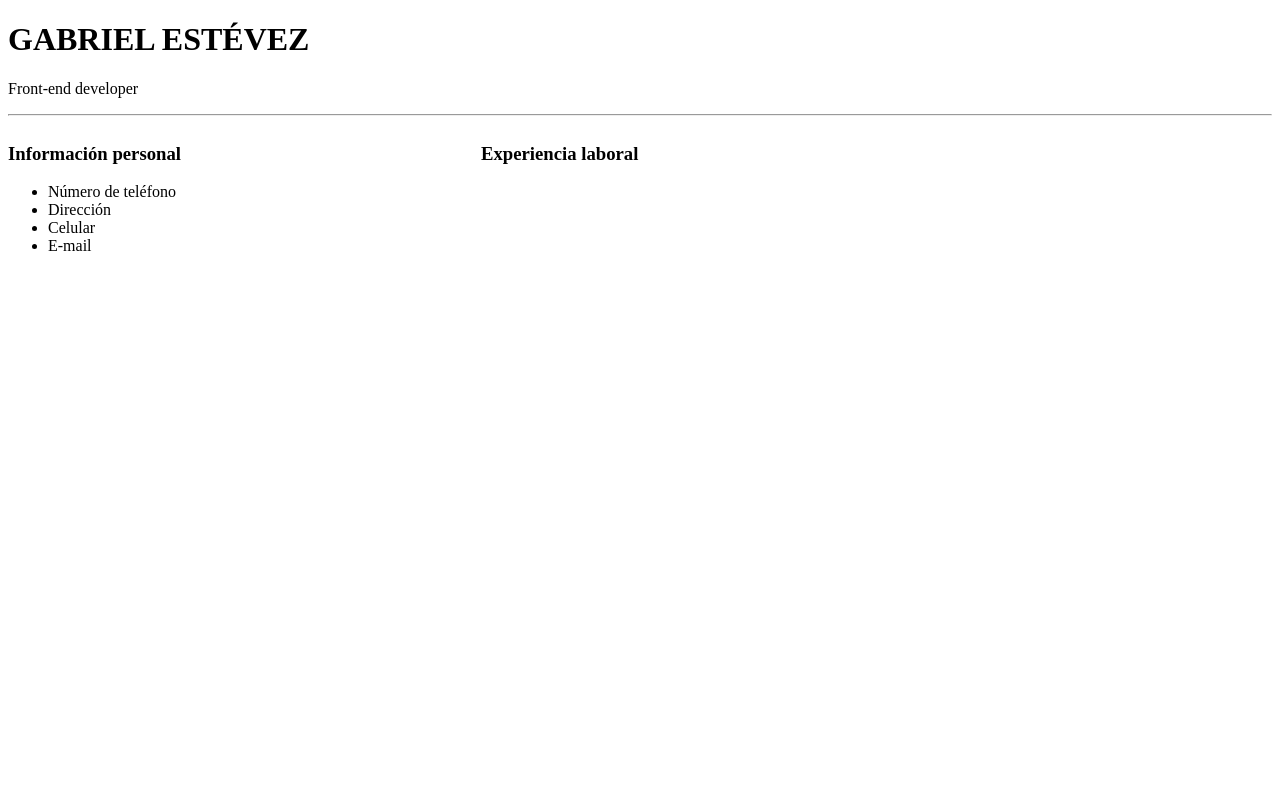
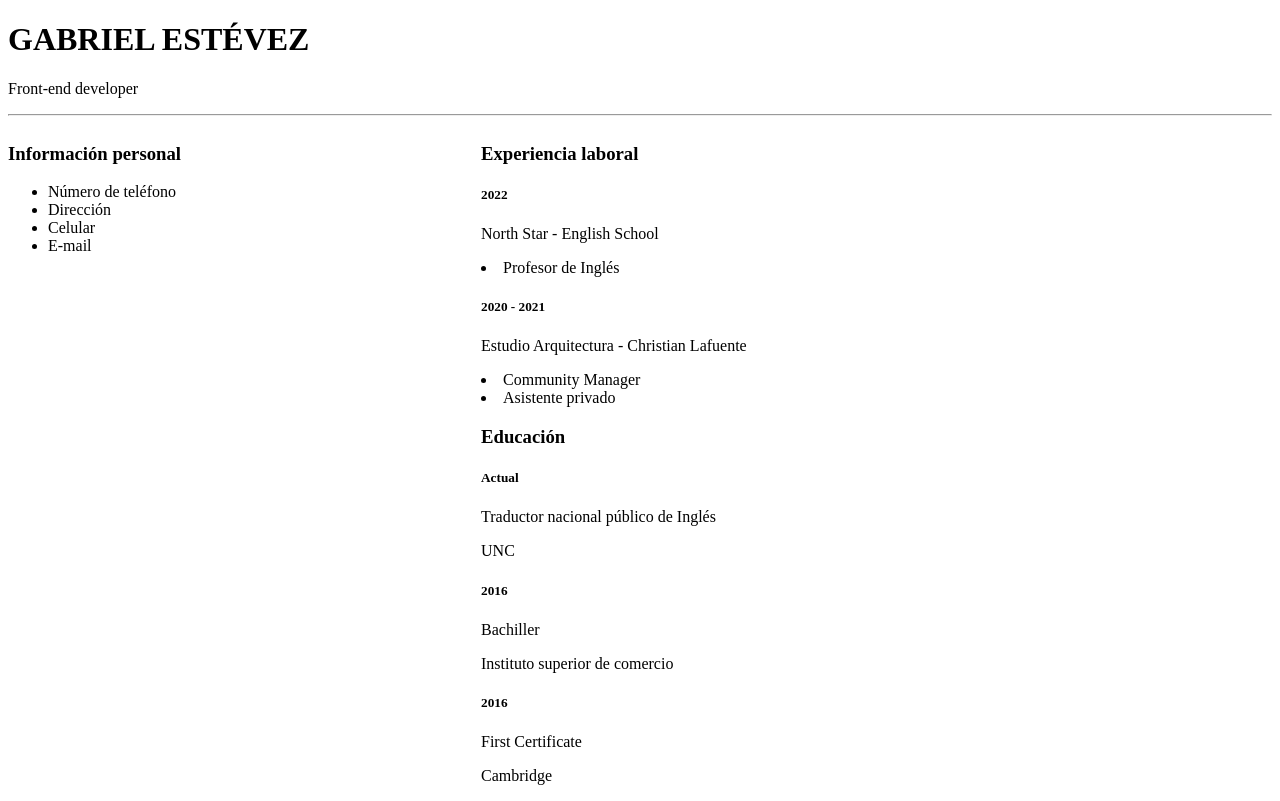
Before and after one commit to gaestev/gaestev.github.io, a plain HTML site: page prototype/index_pro.html in a window 1280 px wide. Drawn offline with Linux system fonts and the light colour scheme.

Commit message:
terminado de carga de información

```diff
--- a/prototype/index_pro.html
+++ b/prototype/index_pro.html
@@ -30,6 +30,25 @@
     <article class="artículo">
         <h3 class="títuloSección"> Experiencia laboral</h3>
 
+        <h5>2022</h5>
+        <p>North Star - English School</p>
+        <li>Profesor de Inglés</li>
+        <h5>2020 - 2021</h5>
+        <p>Estudio Arquitectura - Christian Lafuente</p>
+        <li>Community Manager</li>
+        <li>Asistente privado</li>
+
+        <h3 class="títuloSección">Educación</h3>
+        <h5>Actual</h5>
+        <p>Traductor nacional público de Inglés</p>
+        <p>UNC</p>
+        <h5>2016</h5>
+        <p>Bachiller</p>
+        <p>Instituto superior de comercio</p>
+        <h5>2016</h5>
+        <p>First Certificate</p>
+        <p>Cambridge</p>
     </article>
+
 </body>
 </html>
```
Also changed, not shown: prototype/estilos.css (line endings or trailing spaces).
